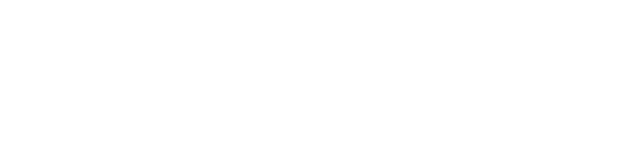
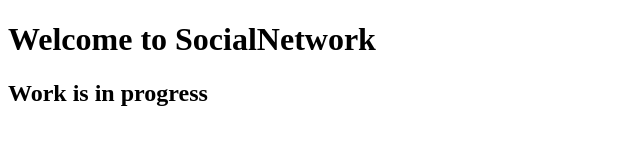
Before and after one commit to dieortin/SocialNetwork, a plain HTML site: page web/index.html in a window 1280 px wide. Shown: the whole page, without its empty margins (0-640 px from the left). Drawn offline with Linux system fonts and the light colour scheme.

Commit message:
Completed index page

```diff
--- a/web/index.html
+++ b/web/index.html
@@ -2,5 +2,10 @@
 <head>
     <meta charset="utf-8">
     <meta name="author" content="Diego Ortín <dieortin@gmail.com">
+    <meta name="viewport" content="width=device-width">
     <title>SocialNetwork Home</title>
 </head>
+<body>
+    <h1>Welcome to SocialNetwork</h1>
+    <h2>Work is in progress</h2>
+</body>
```
